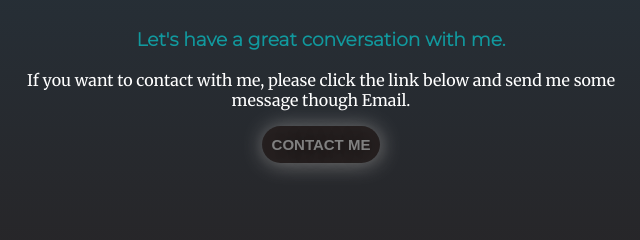
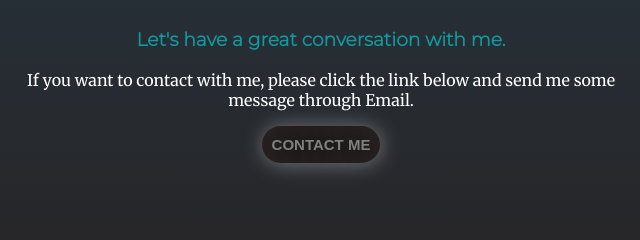
Before and after one commit to koki1610168/css-personal-website, a plain HTML site: page index.html in a window 1280 px wide. Shown: the part 2061-2301 px from the top of the page, 319-959 px from the left. Drawn offline with Linux system fonts and the light colour scheme.

Commit message:
Add files via upload

```diff
--- a/index.html
+++ b/index.html
@@ -43,7 +43,7 @@
     <div class="contact-me">
       <h2>Get In Touch</h2>
       <h3>Let's have a great conversation with me.</h3>
-      <p>If you want to contact with me, please click the link below and send me some message though Email.</p>
+      <p>If you want to contact with me, please click the link below and send me some message through Email.</p>
       <a class="btn" href="mailto:k.yahata1610168@gmail.com">CONTACT ME</a>
     </div>
   </div>
```
